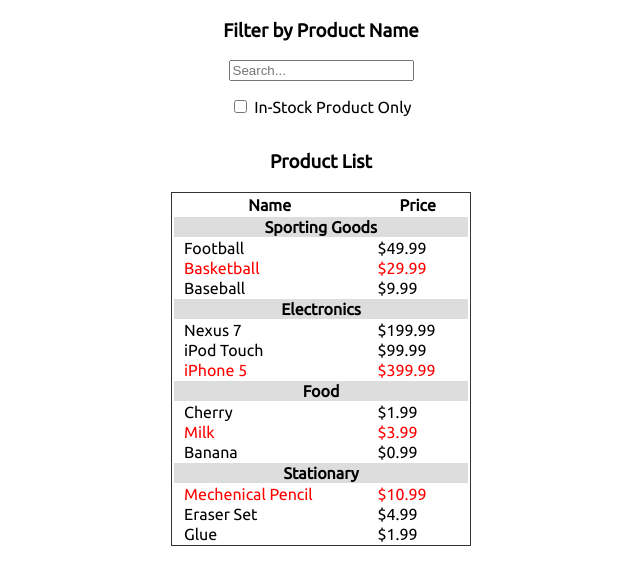
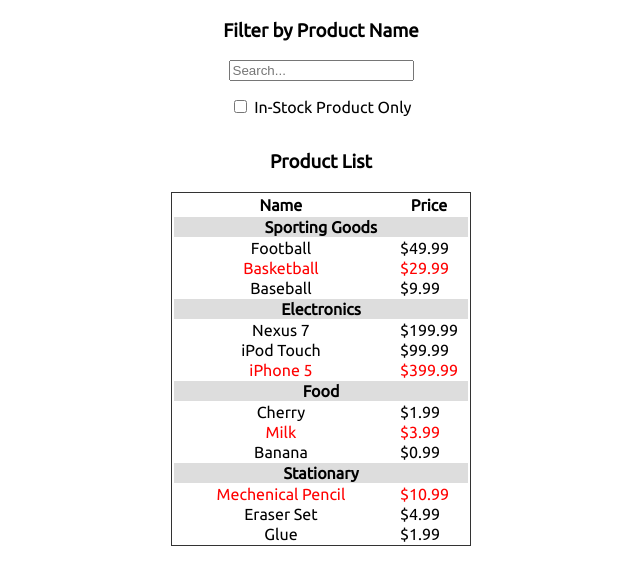
Before and after one commit to jinook929/item-sorting-app-vanillajs, a plain HTML site: page index.html in a window 1280 px wide. Shown: the part 87-672 px from the top of the page, without its empty margins (319-959 px from the left). Drawn offline with Linux system fonts and the light colour scheme.

Commit message:
minor change in table css

```diff
--- a/index.html
+++ b/index.html
@@ -20,7 +20,7 @@
   <div>
     <h3>Product List</h3>
     <table>
-      <thead><tr><th>Name</th><th>Price</th></tr></thead>
+      <thead><tr><th class= productName>Name</th><th>Price</th></tr></thead>
       <tbody id="tbody"></tbody>
     </table>
   </div>
--- a/script.js
+++ b/script.js
@@ -51,6 +51,7 @@ function init() {
     let tdPrice = tableRow.insertCell(1);
     tdName.innerHTML = product.name;
     tdPrice.innerHTML = product.price;
+    tdName.setAttribute('class', 'productName');
     // // Mark out-of-stock products
     if(!product.stocked) {
       tdName.setAttribute('style', 'color:red');
--- a/style.css
+++ b/style.css
@@ -27,6 +27,11 @@ th {
   text-align: center;
 }
 
+.productName {
+  width: 200px;
+  text-align: center;
+}
+
 tbody th {
   background: #ddd;
 }
```
